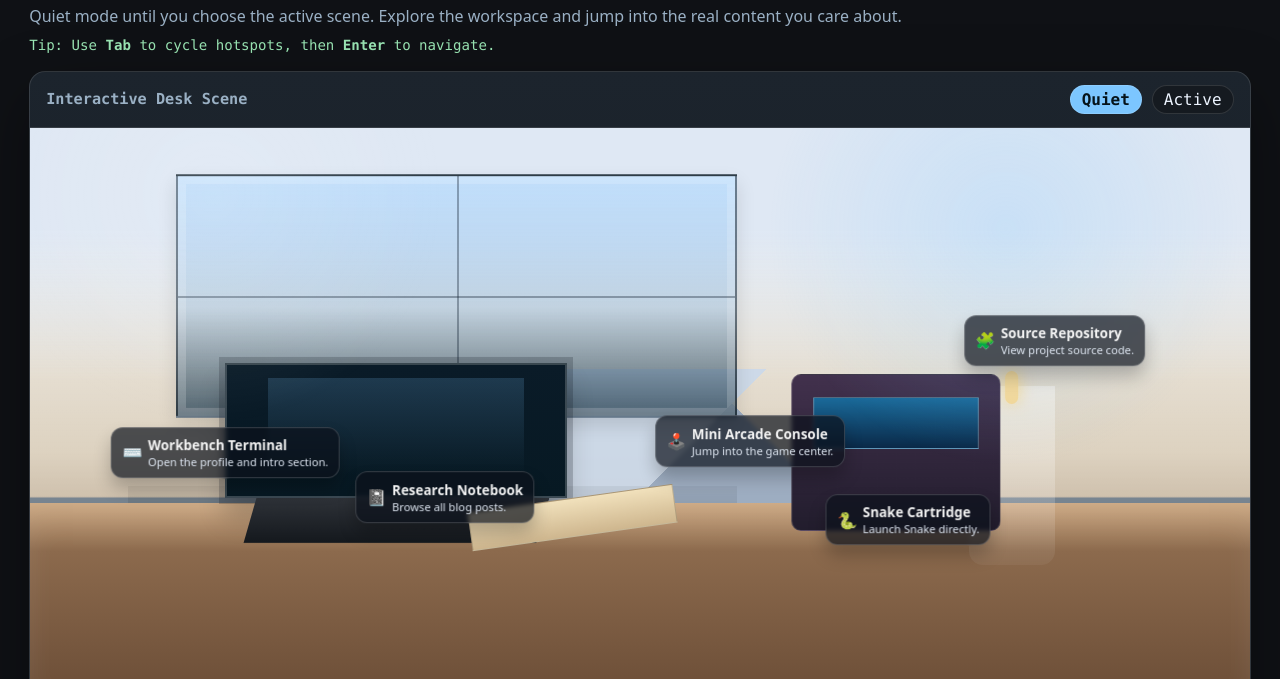
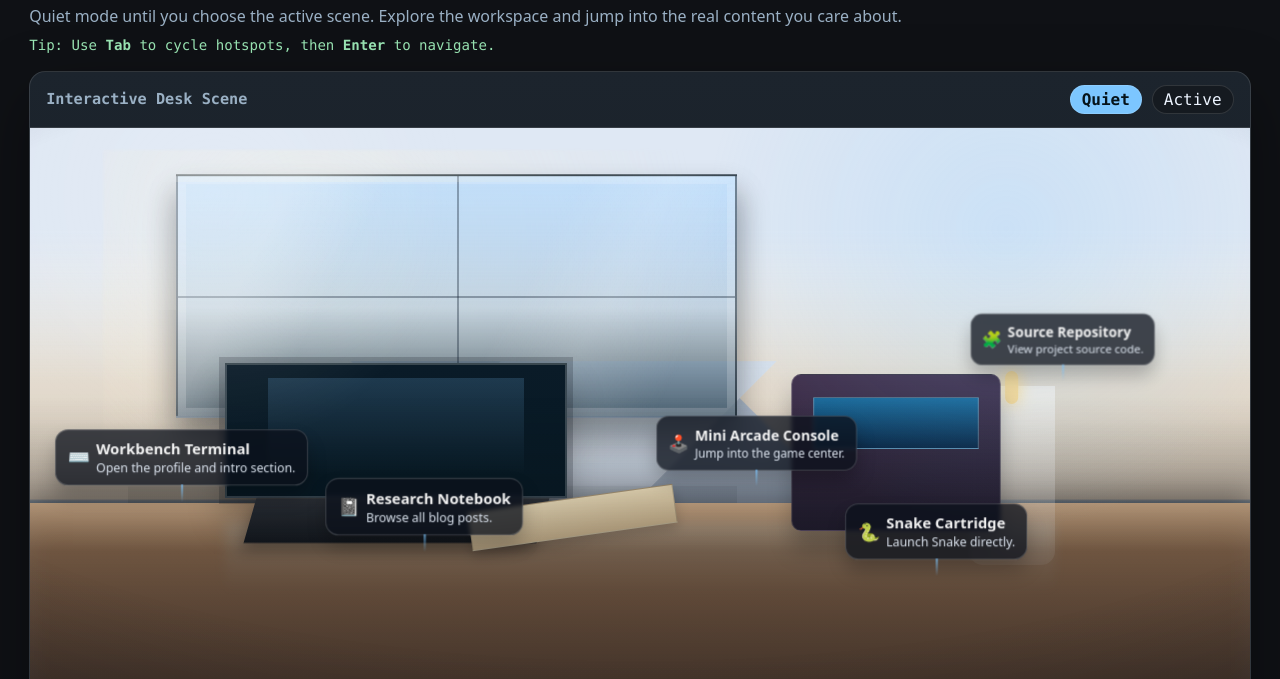
Before and after one commit to cppup/cppup.github.io, a plain HTML site: page entry/index.html in a window 1280 px wide. Shown: the part 121-800 px from the top of the page. Drawn offline with Linux system fonts and the light colour scheme.

Commit message:
feat(entry): redesign portal with stronger 3d depth and lighting

```diff
--- a/entry/index.html
+++ b/entry/index.html
@@ -70,38 +70,59 @@ button{font:inherit}
 .toggle-btn:hover,.toggle-btn:focus-visible{border-color:var(--accent);box-shadow:0 0 0 3px var(--focus);outline:none}
 .toggle-btn.is-active{background:var(--accent);color:#05131a;font-weight:700}
 
-.scene-canvas{position:relative;width:100%;min-height:560px;overflow:hidden;perspective:1200px;transform-style:preserve-3d;isolation:isolate}
+.scene-canvas{
+  position:relative;width:100%;min-height:560px;overflow:hidden;perspective:1280px;transform-style:preserve-3d;isolation:isolate;
+  background:
+    radial-gradient(120% 90% at 52% -10%,rgba(255,255,255,0.16),transparent 45%),
+    linear-gradient(180deg,rgba(24,34,47,.06),rgba(8,12,19,.22));
+}
 .scene-canvas[data-mode="quiet"] .active-layer{opacity:0;visibility:hidden}
 .scene-canvas[data-mode="active"] .quiet-layer{opacity:0;visibility:hidden}
-.scene-canvas:after{content:"";position:absolute;inset:0;pointer-events:none;background:radial-gradient(circle at 15% 12%,rgba(255,255,255,0.12),transparent 20%),radial-gradient(circle at 80% 18%,rgba(124,198,255,0.22),transparent 22%)}
+.scene-canvas:after{
+  content:"";position:absolute;inset:0;pointer-events:none;
+  background:
+    radial-gradient(circle at 15% 12%,rgba(255,255,255,0.15),transparent 22%),
+    radial-gradient(circle at 80% 18%,rgba(124,198,255,0.2),transparent 28%),
+    linear-gradient(180deg,rgba(10,18,28,0) 48%,rgba(8,13,22,0.42) 100%);
+}
+.scene-canvas::before{
+  content:"";position:absolute;inset:0;pointer-events:none;z-index:18;
+  background:radial-gradient(120% 100% at 50% 40%,transparent 55%,rgba(6,10,18,.42) 100%);
+}
 
 .layer{position:absolute;inset:0;transition:opacity 280ms ease,transform 280ms ease,visibility 280ms ease}
 .scene-depth{position:absolute;inset:0;transform-style:preserve-3d;will-change:transform}
 .fade{transition:opacity 280ms ease,transform 280ms ease,visibility 280ms ease}
+.volume-light{position:absolute;left:6%;top:4%;width:56%;height:56%;background:radial-gradient(circle at 30% 30%,rgba(255,246,220,0.32),rgba(255,240,212,0.12) 42%,transparent 74%);transform:translateZ(68px);filter:blur(1px);pointer-events:none}
+.contact-shadow{position:absolute;left:10%;right:8%;bottom:17%;height:10%;background:radial-gradient(ellipse at 50% 50%,rgba(9,14,20,0.4),rgba(9,14,20,0.04) 72%,transparent 82%);transform:translateZ(34px);pointer-events:none}
+.ambient-occlusion{position:absolute;left:0;right:0;bottom:0;height:48%;background:linear-gradient(180deg,transparent,rgba(7,11,18,.26) 65%,rgba(6,9,15,.44));transform:translateZ(18px);pointer-events:none}
+.window-reflection{position:absolute;left:12%;top:8%;width:46%;height:44%;transform:translateZ(86px) rotateX(8deg);pointer-events:none;background:linear-gradient(118deg,rgba(255,255,255,.24) 0 18%,transparent 32% 58%,rgba(255,255,255,.12) 72%,transparent 88%)}
+.frame-shadow{position:absolute;left:12%;top:8%;width:46%;height:44%;transform:translateZ(66px) rotateX(8deg);pointer-events:none;box-shadow:inset 0 0 0 1px rgba(255,255,255,.16),0 22px 30px rgba(6,11,17,.28)}
 
-.quiet-room{background:linear-gradient(180deg,#dfe5ec 0%,#c7d1db 12%,#ece8df 22%,#d7cab5 58%,#8d6f52 100%)}
+.quiet-room{background:linear-gradient(180deg,#dee6ee 0%,#c7d2de 13%,#ece8df 24%,#d5c8b5 56%,#8a6d50 100%)}
 .quiet-room .sky{position:absolute;inset:0;background:linear-gradient(180deg,#dfe8f4 0%,#dfe8f4 18%,rgba(255,255,255,0.2) 45%,transparent 100%)}
-.quiet-room .mountains{position:absolute;left:0;right:0;bottom:22%;height:35%;background:linear-gradient(180deg,rgba(255,255,255,0));background-image:linear-gradient(135deg,transparent 0 34%, var(--mountain-1) 34% 52%, transparent 52%),linear-gradient(45deg,transparent 0 38%, var(--mountain-2) 38% 61%, transparent 61%),linear-gradient(180deg,transparent 0 65%,var(--mountain-3) 66%);opacity:.9}
-.quiet-room .window{position:absolute;top:8%;left:12%;width:46%;height:44%;border:2px solid rgba(9,15,22,0.48);background:linear-gradient(180deg,rgba(178,218,255,.68),rgba(111,162,206,.3) 55%,rgba(55,78,94,.85) 100%);box-shadow:inset 0 0 0 8px rgba(255,255,255,.18),0 8px 18px rgba(0,0,0,.12);transform:translateZ(80px) rotateX(8deg)}
+.quiet-room .mountains{position:absolute;left:0;right:0;bottom:22%;height:35%;background:linear-gradient(180deg,rgba(255,255,255,0));background-image:linear-gradient(135deg,transparent 0 34%, var(--mountain-1) 34% 52%, transparent 52%),linear-gradient(45deg,transparent 0 38%, var(--mountain-2) 38% 61%, transparent 61%),linear-gradient(180deg,transparent 0 65%,var(--mountain-3) 66%);opacity:.9;transform:translateZ(-80px) scale(1.08)}
+.quiet-room .window{position:absolute;top:8%;left:12%;width:46%;height:44%;border:2px solid rgba(9,15,22,0.48);background:linear-gradient(180deg,rgba(178,218,255,.68),rgba(111,162,206,.3) 55%,rgba(55,78,94,.85) 100%);box-shadow:inset 0 0 0 8px rgba(255,255,255,.18),0 14px 28px rgba(0,0,0,.18);transform:translateZ(84px) rotateX(8deg)}
 .quiet-room .window:before,.quiet-room .window:after{content:"";position:absolute;background:rgba(15,31,46,.35)}
 .quiet-room .window:before{left:50%;top:0;width:2px;height:100%}
 .quiet-room .window:after{left:0;top:50%;width:100%;height:2px}
 .quiet-room .window-below{position:absolute;left:8%;bottom:18%;width:50%;height:18%;background:linear-gradient(180deg,rgba(0,0,0,.08),rgba(0,0,0,.3));opacity:.7}
-.quiet-room .desk{position:absolute;left:0;right:0;bottom:0;height:33%;background:linear-gradient(180deg,#caa57e,#8c6a4d 26%,#6d4f38 100%);box-shadow:inset 0 18px 30px rgba(255,255,255,.08);transform:translateZ(50px)}
-.quiet-room .lamp{position:absolute;right:16%;bottom:22%;width:7%;height:32%;background:linear-gradient(180deg,rgba(255,255,255,.4),rgba(255,255,255,.05));border-radius:0 0 14px 14px;transform:translateZ(120px)}
+.quiet-room .desk{position:absolute;left:0;right:0;bottom:0;height:33%;background:linear-gradient(180deg,#caa57e,#8c6a4d 26%,#6d4f38 100%);box-shadow:inset 0 18px 30px rgba(255,255,255,.08),0 -10px 26px rgba(0,0,0,.28);transform:translateZ(52px)}
+.quiet-room .desk::before{content:"";position:absolute;left:16%;right:16%;top:10%;height:38%;background:linear-gradient(180deg,rgba(170,228,255,.14),rgba(255,255,255,0));filter:blur(6px)}
+.quiet-room .lamp{position:absolute;right:16%;bottom:22%;width:7%;height:32%;background:linear-gradient(180deg,rgba(255,255,255,.48),rgba(255,255,255,.08));border-radius:0 0 14px 14px;transform:translateZ(120px)}
 .quiet-room .lamp::before{content:"";position:absolute;left:50%;top:-8%;width:16%;height:18%;transform:translateX(-50%);background:var(--lamp);border-radius:999px;box-shadow:0 0 16px rgba(255,217,129,.9)}
-.quiet-room .monitor{position:absolute;left:16%;top:42%;width:28%;height:24%;background:linear-gradient(180deg,#0a1b28,#071923);border:2px solid rgba(255,255,255,.2);box-shadow:0 20px 26px rgba(0,0,0,.2),0 0 0 6px rgba(13,19,27,.2);transform:translateZ(110px)}
+.quiet-room .monitor{position:absolute;left:16%;top:42%;width:28%;height:24%;background:linear-gradient(180deg,#0a1b28,#071923);border:2px solid rgba(255,255,255,.2);box-shadow:0 24px 34px rgba(0,0,0,.28),0 0 0 6px rgba(13,19,27,.2);transform:translateZ(114px)}
 .quiet-room .monitor::before{content:"";position:absolute;left:50%;bottom:-22%;width:22%;height:20%;background:#1d2329;transform:translateX(-50%)}
 .quiet-room .monitor::after{content:"";position:absolute;inset:10% 12% 16%;background:linear-gradient(180deg,rgba(124,198,255,.18),rgba(0,0,0,0));}
-.quiet-room .keyboard{position:absolute;left:18%;top:66%;width:24%;height:8%;background:linear-gradient(180deg,#2e3238,#14181d);transform:skewX(-16deg) translateZ(120px)}
-.quiet-room .book{position:absolute;left:36%;top:66%;width:17%;height:7%;background:linear-gradient(180deg,#f1e1bc,#ceb68e);border:1px solid rgba(0,0,0,.18);transform:rotate(-8deg) translateZ(120px)}
-.quiet-room .object-arcade{position:absolute;right:20%;top:44%;width:18%;height:28%;background:linear-gradient(180deg,#42314d,#221d2d);border:1px solid rgba(255,255,255,0.12);border-radius:10px;transform:translateZ(110px) rotateY(-18deg)}
+.quiet-room .keyboard{position:absolute;left:18%;top:66%;width:24%;height:8%;background:linear-gradient(180deg,#2e3238,#14181d);transform:skewX(-16deg) translateZ(122px);box-shadow:0 8px 14px rgba(0,0,0,.3)}
+.quiet-room .book{position:absolute;left:36%;top:66%;width:17%;height:7%;background:linear-gradient(180deg,#f1e1bc,#ceb68e);border:1px solid rgba(0,0,0,.18);transform:rotate(-8deg) translateZ(122px);box-shadow:0 6px 12px rgba(0,0,0,.18)}
+.quiet-room .object-arcade{position:absolute;right:20%;top:44%;width:18%;height:28%;background:linear-gradient(180deg,#42314d,#221d2d);border:1px solid rgba(255,255,255,0.12);border-radius:10px;transform:translateZ(112px) rotateY(-18deg);box-shadow:0 18px 24px rgba(0,0,0,.26)}
 .quiet-room .object-arcade::before{content:"";position:absolute;left:10%;right:10%;top:14%;height:34%;background:linear-gradient(180deg,#1a6a9a,#0a2948);border:1px solid rgba(255,255,255,.3)}
 
 .active-scene{background:linear-gradient(180deg,#8aa9ca 0%,#dfeffc 22%,#bfd9ec 40%,#a6beca 56%,#dfe6ef 100%) }
-.active-scene .mountains{position:absolute;left:0;right:0;bottom:25%;height:38%;background:linear-gradient(180deg,rgba(255,255,255,0));background-image:linear-gradient(135deg,transparent 0 28%,var(--mountain-1) 28% 46%,transparent 46%),linear-gradient(35deg,transparent 0 34%,var(--mountain-2) 34% 58%,transparent 58%),linear-gradient(180deg,transparent 0 63%,var(--mountain-3) 64%);opacity:.95}
-.active-scene .snowline{position:absolute;left:0;right:0;bottom:20%;height:16%;background:linear-gradient(180deg,rgba(255,255,255,.38),rgba(255,255,255,.86));}
-.active-scene .window{position:absolute;top:7%;left:12%;width:46%;height:44%;border:2px solid rgba(10,17,25,.52);background:linear-gradient(180deg,rgba(190,228,255,.75),rgba(84,115,150,.32) 58%,rgba(28,39,52,.9) 100%);box-shadow:inset 0 0 0 8px rgba(255,255,255,.18),0 10px 20px rgba(0,0,0,.15);transform:translateZ(75px) rotateX(8deg)}
+.active-scene .mountains{position:absolute;left:0;right:0;bottom:25%;height:38%;background:linear-gradient(180deg,rgba(255,255,255,0));background-image:linear-gradient(135deg,transparent 0 28%,var(--mountain-1) 28% 46%,transparent 46%),linear-gradient(35deg,transparent 0 34%,var(--mountain-2) 34% 58%,transparent 58%),linear-gradient(180deg,transparent 0 63%,var(--mountain-3) 64%);opacity:.95;transform:translateZ(-84px) scale(1.1)}
+.active-scene .snowline{position:absolute;left:0;right:0;bottom:20%;height:16%;background:linear-gradient(180deg,rgba(255,255,255,.35),rgba(255,255,255,.88));transform:translateZ(-24px)}
+.active-scene .window{position:absolute;top:7%;left:12%;width:46%;height:44%;border:2px solid rgba(10,17,25,.52);background:linear-gradient(180deg,rgba(190,228,255,.75),rgba(84,115,150,.32) 58%,rgba(28,39,52,.9) 100%);box-shadow:inset 0 0 0 8px rgba(255,255,255,.18),0 14px 30px rgba(0,0,0,.18);transform:translateZ(78px) rotateX(8deg)}
 .active-scene .window::before{content:"";position:absolute;inset:0;background:linear-gradient(180deg,rgba(255,255,255,.12),transparent 25%,transparent 70%,rgba(0,0,0,.18));}
 .active-scene .window::after{content:"";position:absolute;left:50%;top:0;height:100%;width:2px;background:rgba(15,31,46,.3)}
 .active-scene .window .skiers{position:absolute;inset:0}
@@ -111,25 +132,28 @@ button{font:inherit}
 .active-scene .window .skier:nth-child(1){left:-10%;animation-delay:0s}
 .active-scene .window .skier:nth-child(2){left:-16%;animation-delay:3.4s;transform:scale(.82)}
 .active-scene .window .skier:nth-child(3){left:-18%;animation-delay:6.8s;transform:scale(.74)}
-.active-scene .desk{position:absolute;left:0;right:0;bottom:0;height:34%;background:linear-gradient(180deg,#c59d76,#8d6a4d 28%,#604632 100%);box-shadow:inset 0 18px 30px rgba(255,255,255,.08);transform:translateZ(60px)}
-.active-scene .lamp{position:absolute;right:16%;bottom:22%;width:7%;height:32%;background:linear-gradient(180deg,rgba(255,255,255,.5),rgba(255,255,255,.08));border-radius:0 0 12px 12px;transform:translateZ(110px)}
+.active-scene .desk{position:absolute;left:0;right:0;bottom:0;height:34%;background:linear-gradient(180deg,#c59d76,#8d6a4d 28%,#604632 100%);box-shadow:inset 0 18px 30px rgba(255,255,255,.08),0 -12px 26px rgba(0,0,0,.28);transform:translateZ(62px)}
+.active-scene .desk::before{content:"";position:absolute;left:16%;right:16%;top:10%;height:38%;background:linear-gradient(180deg,rgba(170,228,255,.16),rgba(255,255,255,0));filter:blur(6px)}
+.active-scene .snow-atmosphere{position:absolute;left:12%;top:8%;width:46%;height:44%;transform:translateZ(74px) rotateX(8deg);pointer-events:none;background:radial-gradient(circle at 30% 52%,rgba(255,255,255,.35),transparent 42%),radial-gradient(circle at 68% 38%,rgba(255,255,255,.3),transparent 46%);opacity:.35;animation:snow-atmo 8s linear infinite}
+.active-scene .lamp{position:absolute;right:16%;bottom:22%;width:7%;height:32%;background:linear-gradient(180deg,rgba(255,255,255,.5),rgba(255,255,255,.08));border-radius:0 0 12px 12px;transform:translateZ(112px)}
 .active-scene .lamp::before{content:"";position:absolute;left:50%;top:-8%;width:16%;height:18%;transform:translateX(-50%);background:var(--lamp);border-radius:999px;box-shadow:0 0 16px rgba(255,217,129,.9)}
-.active-scene .monitor{position:absolute;left:16%;top:42%;width:28%;height:24%;background:linear-gradient(180deg,#0a1b28,#071923);border:2px solid rgba(255,255,255,.2);box-shadow:0 20px 26px rgba(0,0,0,.2),0 0 0 6px rgba(13,19,27,.2);transform:translateZ(100px)}
+.active-scene .monitor{position:absolute;left:16%;top:42%;width:28%;height:24%;background:linear-gradient(180deg,#0a1b28,#071923);border:2px solid rgba(255,255,255,.2);box-shadow:0 24px 34px rgba(0,0,0,.28),0 0 0 6px rgba(13,19,27,.2);transform:translateZ(104px)}
 .active-scene .monitor::before{content:"";position:absolute;left:50%;bottom:-22%;width:22%;height:20%;background:#1d2329;transform:translateX(-50%)}
 .active-scene .monitor::after{content:"";position:absolute;inset:10% 12% 16%;background:linear-gradient(180deg,rgba(124,198,255,.18),rgba(0,0,0,0));}
-.active-scene .keyboard{position:absolute;left:18%;top:66%;width:24%;height:8%;background:linear-gradient(180deg,#2e3238,#14181d);transform:skewX(-16deg) translateZ(110px)}
-.active-scene .book{position:absolute;left:36%;top:66%;width:17%;height:7%;background:linear-gradient(180deg,#f1e1bc,#ceb68e);border:1px solid rgba(0,0,0,.18);transform:rotate(-8deg) translateZ(110px)}
-.active-scene .object-arcade{position:absolute;right:20%;top:44%;width:18%;height:28%;background:linear-gradient(180deg,#42314d,#221d2d);border:1px solid rgba(255,255,255,0.12);border-radius:10px;transform:translateZ(100px) rotateY(-18deg)}
+.active-scene .keyboard{position:absolute;left:18%;top:66%;width:24%;height:8%;background:linear-gradient(180deg,#2e3238,#14181d);transform:skewX(-16deg) translateZ(112px);box-shadow:0 8px 14px rgba(0,0,0,.3)}
+.active-scene .book{position:absolute;left:36%;top:66%;width:17%;height:7%;background:linear-gradient(180deg,#f1e1bc,#ceb68e);border:1px solid rgba(0,0,0,.18);transform:rotate(-8deg) translateZ(112px);box-shadow:0 6px 12px rgba(0,0,0,.18)}
+.active-scene .object-arcade{position:absolute;right:20%;top:44%;width:18%;height:28%;background:linear-gradient(180deg,#42314d,#221d2d);border:1px solid rgba(255,255,255,0.12);border-radius:10px;transform:translateZ(102px) rotateY(-18deg);box-shadow:0 18px 24px rgba(0,0,0,.26)}
 .active-scene .object-arcade::before{content:"";position:absolute;left:10%;right:10%;top:14%;height:34%;background:linear-gradient(180deg,#1a6a9a,#0a2948);border:1px solid rgba(255,255,255,.3)}
 
-.hotspot{position:absolute;display:inline-flex;align-items:center;gap:0.35rem;min-width:150px;padding:0.52rem 0.65rem;border-radius:12px;border:1px solid rgba(255,255,255,0.18);background:rgba(12,18,28,0.7);color:#f4f4f4;backdrop-filter:blur(2px);box-shadow:0 10px 18px rgba(0,0,0,.24);transform:translate(-50%,-50%);transition:transform 180ms ease,border-color 180ms ease,box-shadow 180ms ease,background 180ms ease}
-.hotspot:hover,.hotspot:focus-visible{transform:translate(-50%,-55%);border-color:var(--accent);box-shadow:0 0 0 3px var(--focus),0 12px 22px rgba(0,0,0,.4);background:rgba(33,41,58,0.9);outline:none}
+.hotspot{--anchor-z:0px;position:absolute;display:inline-flex;align-items:center;gap:0.35rem;min-width:150px;padding:0.52rem 0.65rem;border-radius:12px;border:1px solid rgba(255,255,255,0.18);background:rgba(12,18,28,0.76);color:#f4f4f4;backdrop-filter:blur(2px);box-shadow:0 10px 18px rgba(0,0,0,.24);transform:translate(-50%,-50%) translateZ(var(--anchor-z));transition:transform 180ms ease,border-color 180ms ease,box-shadow 180ms ease,background 180ms ease}
+.hotspot::after{content:"";position:absolute;left:50%;top:100%;width:2px;height:16px;background:linear-gradient(180deg,rgba(124,198,255,.7),rgba(124,198,255,0));transform:translateX(-50%);pointer-events:none}
+.hotspot:hover,.hotspot:focus-visible{transform:translate(-50%,-55%) translateZ(calc(var(--anchor-z) + 8px));border-color:var(--accent);box-shadow:0 0 0 3px var(--focus),0 12px 22px rgba(0,0,0,.4);background:rgba(33,41,58,0.92);outline:none}
 .hotspot:active{transform:translate(-50%,-50%) scale(0.97)}
 .hotspot .hotspot-icon{font-size:1rem;line-height:1}
 .hotspot .hotspot-text{display:flex;flex-direction:column}
 .hotspot .hotspot-name{font-size:0.84rem;font-weight:600}
 .hotspot .hotspot-desc{font-size:0.7rem;color:#dfe7f2}
-.hotspot[data-depth="back"]{z-index:5}.hotspot[data-depth="mid"]{z-index:7}.hotspot[data-depth="front"]{z-index:9}
+.hotspot[data-depth="back"]{z-index:5;--anchor-z:24px}.hotspot[data-depth="mid"]{z-index:7;--anchor-z:70px}.hotspot[data-depth="front"]{z-index:9;--anchor-z:122px}
 
 .hotspot-list{margin:0;padding:1rem 1rem 1rem 1.2rem;display:grid;grid-template-columns:repeat(2,minmax(0,1fr));gap:0.75rem 1rem}
 .hotspot-list li{line-height:1.45;color:var(--text-dim)}
@@ -149,6 +173,11 @@ footer a{color:var(--accent)}
   20% {transform:translate3d(28vw, -10px, 0) scale(0.8) rotate(-6deg)}
   50% {transform:translate3d(48vw, -20px, 0) scale(0.9) rotate(-4deg)}
   100% {transform:translate3d(76vw, 4px, 0) scale(0.84) rotate(-2deg)}
+}
+@keyframes snow-atmo{
+  0% {transform:translateZ(74px) rotateX(8deg) translateX(-8px)}
+  50% {transform:translateZ(74px) rotateX(8deg) translateX(10px)}
+  100% {transform:translateZ(74px) rotateX(8deg) translateX(-8px)}
 }
 
 @media (pointer: coarse){
@@ -240,8 +269,13 @@ function buildSceneLayers(container) {
       <div class="sky"></div>
       <div class="mountains"></div>
       <div class="window"></div>
+      <div class="window-reflection"></div>
+      <div class="frame-shadow"></div>
       <div class="window-below"></div>
+      <div class="volume-light"></div>
       <div class="desk"></div>
+      <div class="contact-shadow"></div>
+      <div class="ambient-occlusion"></div>
       <div class="lamp"></div>
       <div class="monitor"></div>
       <div class="keyboard"></div>
@@ -263,7 +297,13 @@ function buildSceneLayers(container) {
           <div class="skier"></div>
         </div>
       </div>
+      <div class="window-reflection"></div>
+      <div class="frame-shadow"></div>
+      <div class="snow-atmosphere"></div>
+      <div class="volume-light"></div>
       <div class="desk"></div>
+      <div class="contact-shadow"></div>
+      <div class="ambient-occlusion"></div>
       <div class="lamp"></div>
       <div class="monitor"></div>
       <div class="keyboard"></div>
```
Also changed, not shown: 1 other file.
